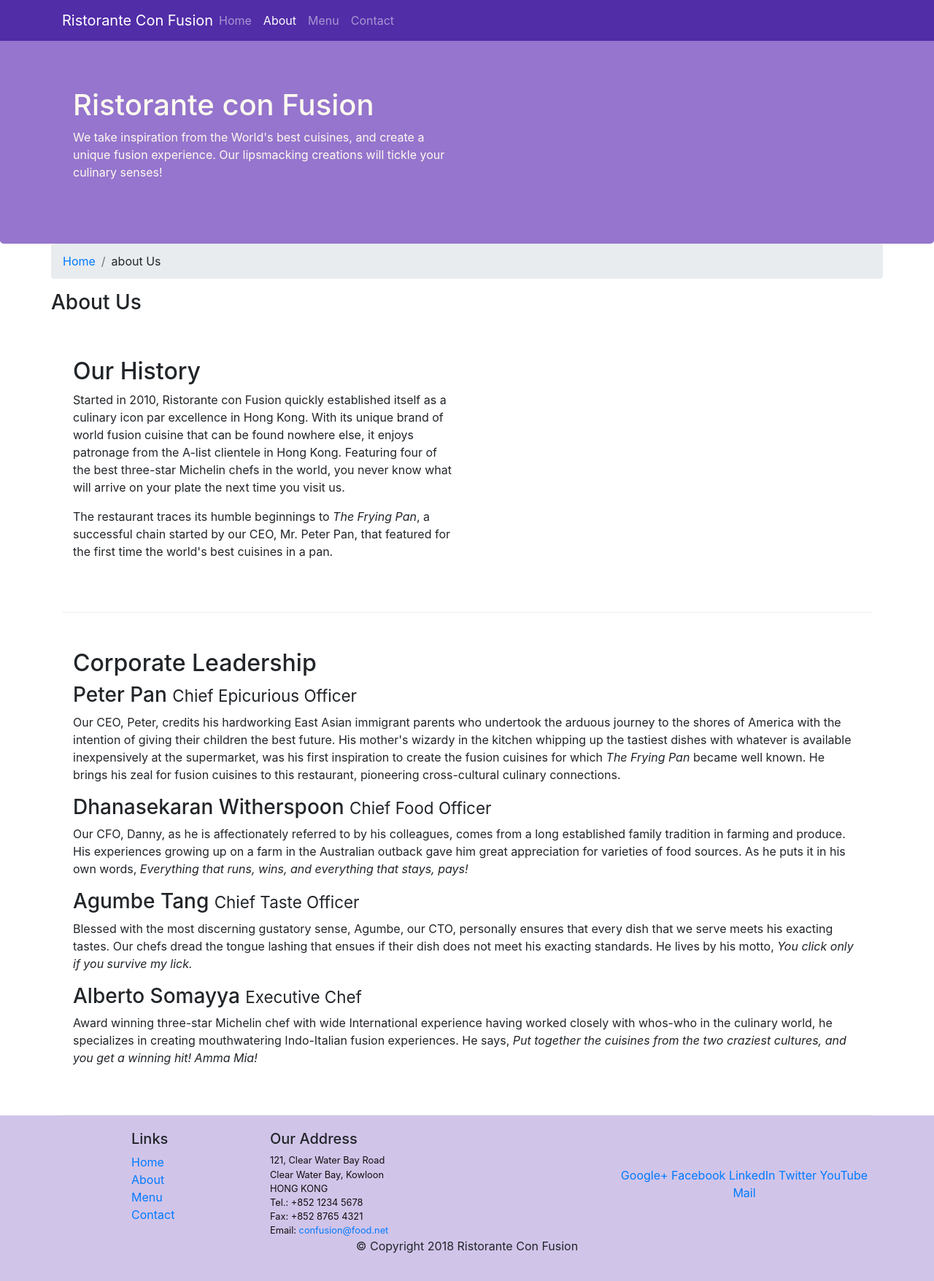
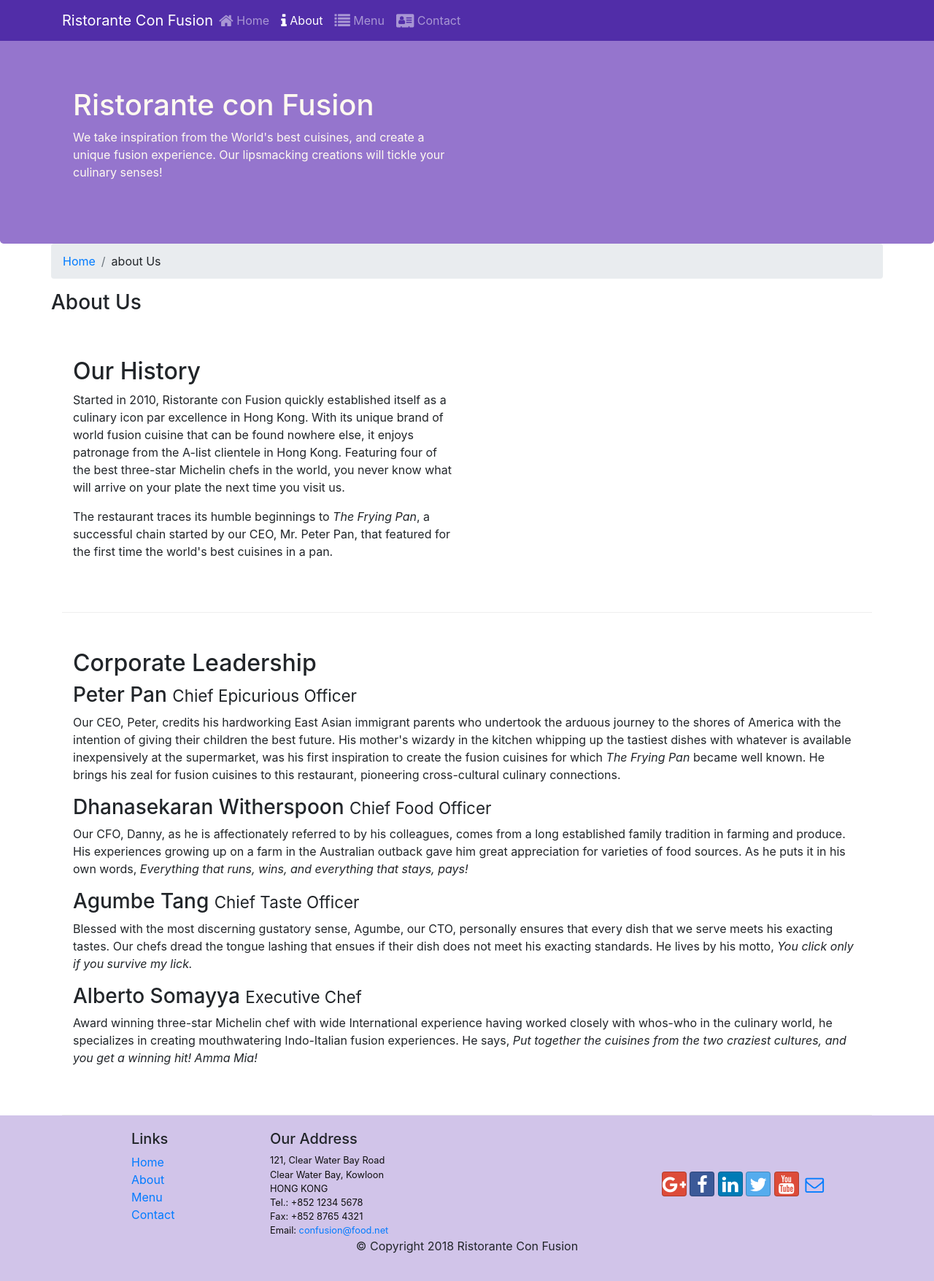
Before and after one commit to Ermias-dev/Front-End-Web-UI-Frameworks-and-Tools-Bootstrap-4, a website: page aboutus.html in a window 1280 px wide. Shown: the whole page at 73% size. Drawn offline with nearby package versions, Linux system fonts and the light colour scheme.

Commit message:
adding fonts

```diff
--- a/aboutus.html
+++ b/aboutus.html
@@ -9,6 +9,8 @@
 
     <!-- Bootstrap CSS -->
     <link rel="stylesheet" href="node_modules/bootstrap/dist/css/bootstrap.min.css">
+    <link rel="stylesheet" href="node_modules/font-awesome/css/font-awesome.min.css">
+    <link rel="stylesheet" href="node_modules/bootstrap-social/bootstrap-social.css">
     <link href="css/styles.css" rel="stylesheet">
     <title>Ristorante Con Fusion: About Us</title>
 
@@ -23,10 +25,10 @@
             <a class="navbar-brand mr-auto" href="./aboutus.html">Ristorante Con Fusion</a>
             <div class="collapse navbar-collapse" id="Navbar">
                 <ul class="navbar-nav mr-auto">
-                    <li class="nav-item"><a class="nav-link" href="index.html">Home</a></li>
-                    <li class="nav-item active"><a class="nav-link" href="#">About</a></li>
-                    <li class="nav-item"><a class="nav-link" href="#">Menu</a></li>
-                    <li class="nav-item"><a class="nav-link" href="#">Contact</a></li>
+                    <li class="nav-item"><a class="nav-link" href="./index.html"><span class="fa fa-home fa-lg"></span> Home</a></li>
+                    <li class="nav-item active"><a class="nav-link" href="#"><span class="fa fa-info fa-lg"></span> About</a></li>
+                    <li class="nav-item"><a class="nav-link" href="#"><span class="fa fa-list fa-lg"></span> Menu</a></li>
+                    <li class="nav-item"><a class="nav-link" href="#"><span class="fa fa-address-card fa-lg"></span> Contact</a></li>
                 </ul>
             </div>
         </div>
@@ -106,12 +108,12 @@
                 </div>
                 <div class="col-12 col-sm-4 align-self-center">
                     <div class="text-center">
-                        <a href="http://google.com/+">Google+</a>
-                        <a href="http://www.facebook.com/profile.php?id=">Facebook</a>
-                        <a href="http://www.linkedin.com/in/">LinkedIn</a>
-                        <a href="http://twitter.com/">Twitter</a>
-                        <a href="http://youtube.com/">YouTube</a>
-                        <a href="mailto:">Mail</a>
+                        <a class="btn btn-social-icon btn-google" href="http://google.com/+"><i class="fa fa-google-plus fa-lg"></i></a>
+                        <a class="btn btn-social-icon btn-facebook" href="http://www.facebook.com/profile.php?id="><i class="fa fa-facebook fa-lg"></i></a>
+                        <a class="btn btn-social-icon btn-linkedin" href="http://www.linkedin.com/in/"><i class="fa fa-linkedin fa-lg"></i></a>
+                        <a class="btn btn-social-icon btn-twitter" href="http://twitter.com/"><i class="fa fa-twitter fa-lg"></i></a>
+                        <a class="btn btn-social-icon btn-google" href="http://youtube.com/"><i class="fa fa-youtube fa-lg"></i></a>
+                        <a class="btn btn-social-icon" href="mailto:"><i class="fa fa-envelope-o fa-lg"></i></a>
                     </div>
                 </div>
            </div>
--- a/package.json
+++ b/package.json
@@ -15,6 +15,8 @@
   },
   "dependencies": {
     "bootstrap": "^4.0.0",
+    "bootstrap-social": "^5.1.1",
+    "font-awesome": "^4.7.0",
     "jquery": "^3.3.1",
     "popper.js": "^1.12.9"
   }
```
Also changed, not shown: index.html (+15 -13 lines), 1 other file.
